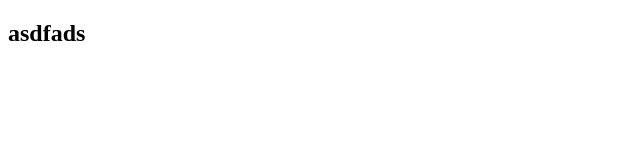
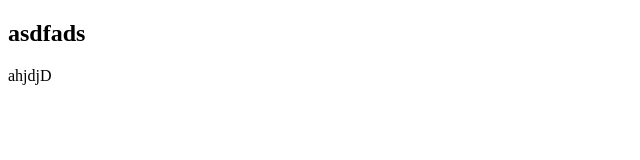
Before and after one commit to kayanursenn/goit, a plain HTML site: page index.html in a window 1280 px wide. Shown: the full height of the page, 0-640 px from the left. Drawn offline with Linux system fonts and the light colour scheme.

Commit message:
index html dosyama ekleme yaptım

```diff
--- a/index.html
+++ b/index.html
@@ -9,5 +9,7 @@
 </head>
 <body>
     <h2>asdfads</h2>
+
+    <p>ahjdjD</p>
 </body>
 </html>
```
